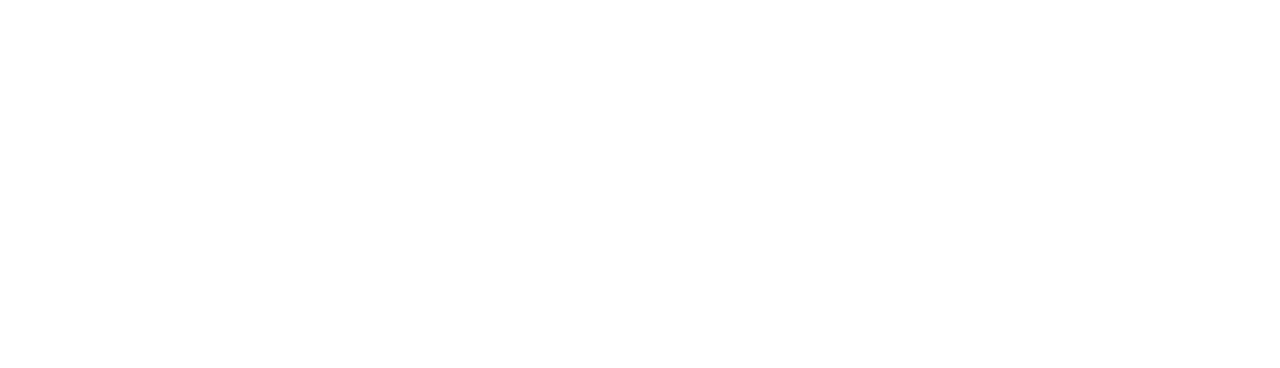
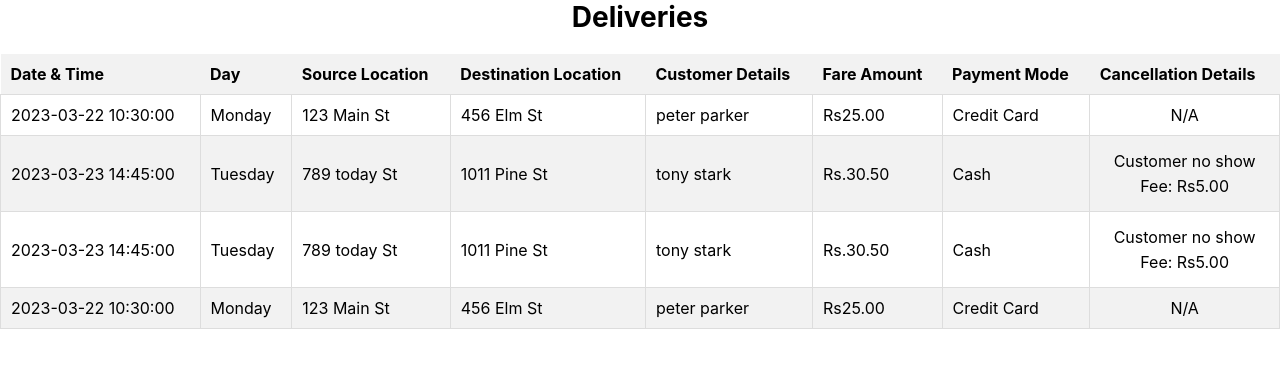
Before and after one commit to ashraf-rahil-shaik/admin-panel, a React (Create React App) app: page /deliveries in a window 1280 px wide. Before the commit this address had no page. Shown: the top 368 px of the page. Built offline with nearby package versions, Linux system fonts and the light colour scheme.

Commit message:
added delivery page with dummy data

```diff
--- a/src/components/DrashBoard/Customer.js
+++ b/src/components/DrashBoard/Customer.js
@@ -69,15 +69,18 @@
           </li>
         ))}
       </ul>
+
+
 {selectedCustomer && (
   <div className='selected-customer'>
     <h3>Selected Customer</h3>
     <p>Name: {selectedCustomer.name}</p>
     <p>Email: {selectedCustomer.email}</p>
     {editingCustomer ? (
-            <div>
+      <div className="edit-customer">
         <h4>Edit Customer</h4>
-              <form onSubmit={(e) => e.preventDefault()} className="edit-customer-form">
+        <form onSubmit={(e) => e.preventDefault()}>
+          {<form onSubmit={(e) => e.preventDefault()} className="edit-customer-form">
                 <label>
                   Name:
                   <input
@@ -117,16 +120,18 @@
                 <br />
                 <button onClick={() => setEditingCustomer(null)}>Cancel</button>
 
+              </form>}
         </form>
       </div>
     ) : (
       <div>
-              <button onClick={() => setEditingCustomer(selectedCustomer)}>Edit</button>
+        <button onClick={() => handleEditCustomer(selectedCustomer)}>Edit</button>
         {selectedCustomer.isBlocked ? (
                 <button onClick={() => handleUnblockCustomer(selectedCustomer)}>Unblock</button>
               ) : (
                 <button onClick={() => handleBlockCustomer(selectedCustomer)}>Block</button>
               )}
+
       </div>
     )}
   </div>
--- /dev/null
+++ b/src/components/DrashBoard/Deliveries.js
@@ -0,0 +1,102 @@
+import React from "react";
+
+const deliveriesData = [
+  {
+    id: 1,
+    dateTime: "2023-03-22 10:30:00",
+    day: "Monday",
+    sourceLocation: "123 Main St",
+    destinationLocation: "456 Elm St",
+    customerDetails: "peter parker ",
+    fareAmount: "Rs25.00",
+    paymentMode: "Credit Card",
+    cancellationDetails: null,
+  },
+  {
+    id: 2,
+    dateTime: "2023-03-23 14:45:00",
+    day: "Tuesday",
+    sourceLocation: "789 today St",
+    destinationLocation: "1011 Pine St",
+    customerDetails: "tony stark",
+    fareAmount: "Rs.30.50",
+    paymentMode: "Cash",
+    cancellationDetails: {
+      reason: "Customer no show",
+      fee: "Rs5.00",
+    },
+  },
+  {
+    id: 2,
+    dateTime: "2023-03-23 14:45:00",
+    day: "Tuesday",
+    sourceLocation: "789 today St",
+    destinationLocation: "1011 Pine St",
+    customerDetails: "tony stark",
+    fareAmount: "Rs.30.50",
+    paymentMode: "Cash",
+    cancellationDetails: {
+      reason: "Customer no show",
+      fee: "Rs5.00",
+    },
+
+  },
+  {
+    id: 1,
+    dateTime: "2023-03-22 10:30:00",
+    day: "Monday",
+    sourceLocation: "123 Main St",
+    destinationLocation: "456 Elm St",
+    customerDetails: "peter parker ",
+    fareAmount: "Rs25.00",
+    paymentMode: "Credit Card",
+    cancellationDetails: null,
+  },
+];
+
+const Deliveries = () => {
+  return (
+    <div>
+      <h2>Deliveries</h2>
+      <table>
+        <thead>
+          <tr>
+            <th>Date & Time</th>
+            <th>Day</th>
+            <th>Source Location</th>
+            <th>Destination Location</th>
+            <th>Customer Details</th>
+            <th>Fare Amount</th>
+            <th>Payment Mode</th>
+            <th>Cancellation Details</th>
+          </tr>
+        </thead>
+        <tbody>
+          {deliveriesData.map((delivery) => (
+            <tr key={delivery.id}>
+              <td>{delivery.dateTime}</td>
+              <td>{delivery.day}</td>
+              <td>{delivery.sourceLocation}</td>
+              <td>{delivery.destinationLocation}</td>
+              <td>{delivery.customerDetails}</td>
+              <td>{delivery.fareAmount}</td>
+              <td>{delivery.paymentMode}</td>
+              <td>
+                {delivery.cancellationDetails ? (
+                  <>
+                    <p>{delivery.cancellationDetails.reason}</p>
+                    <p>Fee: {delivery.cancellationDetails.fee}</p>
+                  </>
+                ) : (
+                  "N/A"
+                )}
+              </td>
+            </tr>
+          ))}
+        </tbody>
+      </table>
+    </div>
+  );
+};
+
+export default Deliveries;
--- a/src/components/DrashBoard/Home.css
+++ b/src/components/DrashBoard/Home.css
@@ -89,6 +89,7 @@
     border: 1px solid #ccc;
     box-shadow: 0 2px 10px rgba(0, 0, 0, 0.12);
     z-index: 1;
+    width: 180px;
   }
 
   .logout-dialog p {
@@ -207,3 +208,41 @@
   .edit-customer-form button {
     margin-right: 10px;
   }
+  .edit-customer {
+    margin-top: 20px;
+  }
+
+
+
+  table {
+    border-collapse: collapse;
+    width: 100%;
+    margin-top: 20px;
+  }
+
+  th {
+    background-color: #f2f2f2;
+    text-align: left;
+    padding: 10px;
+  }
+
+  td {
+    border: 1px solid #ddd;
+    padding: 10px;
+  }
+
+  tr:nth-child(even) {
+    background-color: #f2f2f2;
+  }
+
+  tr:hover {
+    background-color: #e2e2e2;
+  }
+
+  td:last-child {
+    text-align: center;
+  }
+
+  p {
+    margin: 5px 0;
+  }
--- a/src/components/DrashBoard/NavBar.js
+++ b/src/components/DrashBoard/NavBar.js
@@ -46,6 +46,7 @@
           <p>Are you sure you want to log out?</p>
           <button onClick={handleConfirmLogout}>Yes</button>
           <button onClick={handleCancelLogout}>No</button>
+
         </div>
       )}
     </nav>
--- a/src/index.js
+++ b/src/index.js
@@ -6,6 +6,7 @@
 import { BrowserRouter,Routes,Route } from 'react-router-dom';
 import Home from './components/DrashBoard/Home';
 import Customer from './components/DrashBoard/Customer';
+import Deliveries from './components/DrashBoard/Deliveries';
 
 
 const root = ReactDOM.createRoot(document.getElementById('root'));
@@ -18,6 +19,7 @@
 
                 <Route path ='/home' element={<Home/>} />
                 <Route path ='/customers' element={<Customer/>} />
+                <Route path ='/deliveries' element={<Deliveries/>} />
 
 
 
```
Lines whose indentation alone changed are shown as unchanged.
